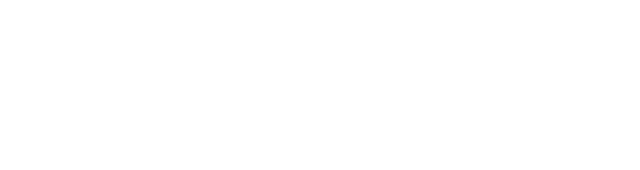
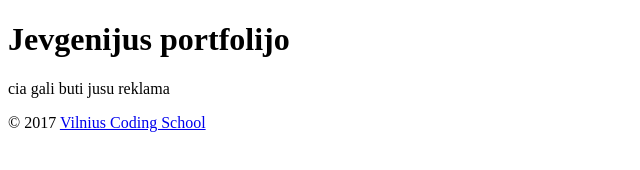
Before and after one commit to ievune/bootcamp, a plain HTML site: page index.html in a window 1280 px wide. Shown: the whole page, without its empty margins (0-640 px from the left). Drawn offline with Linux system fonts and the light colour scheme.

Commit message:
changed header text

```diff
--- a/index.html
+++ b/index.html
@@ -1,9 +1,21 @@
 <!doctype html>
 <html>
 <head>
+    <title> vsc hack by jevgenij</title>
 </head>
 
 <body>
+    <!---header taskA--->
+    <header>
+        <h1> Jevgenijus portfolijo </h1>
+        <p> cia gali buti jusu reklama</p>
+
+    </header>
+
+    <!-- footer taskB-->
+    <footer>
+    <p>&copy; 2017 <a href="#">Vilnius Coding School</a></p>
+    </footer>
 
 
 </body>
```
